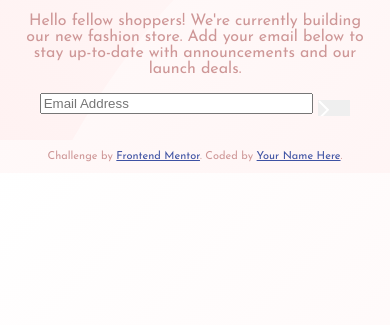
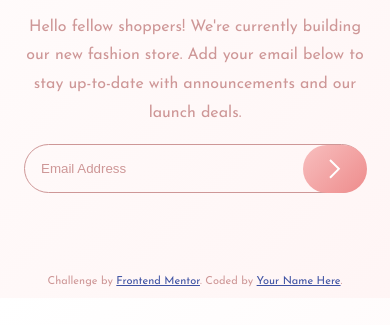
Before and after one commit to yuliia-p/coming-soon-page, a website: page index.html in a window 390 px wide. Shown: the part 509-834 px from the top of the page. Drawn offline with Linux system fonts and the light colour scheme.

Commit message:
mobile view

```diff
--- a/css/styles.css
+++ b/css/styles.css
@@ -10,9 +10,6 @@ body {
 
 .container {
   width: 100%;
-  background-image: url("../images/bg-pattern-desktop.svg");
-  background-repeat: no-repeat;
-  background-size: auto;
 }
 
 .text-content {
@@ -43,19 +40,41 @@ div.logo img {
 }
 
 input {
-  width: 80%;
+  width: 100%;
   text-align: start;
+  padding: 1rem;
+  background-color: transparent;
+  border-radius: 25px;
+  border-color: rgb(206, 151, 151);
+  border-style: solid;
+  border-width: 1px;
+}
+
+::placeholder {
+  color: rgb(206, 151, 151);
 }
 
 button {
-  padding: 0.5rem 1rem;
-  background-image: url("../images/icon-arrow.svg");
+  border: none;
+  background:
+    url("../images/icon-arrow.svg"),
+    linear-gradient(135deg, hsl(0deg, 80%, 86%), hsl(0deg, 74%, 74%));
   background-repeat: no-repeat;
-  border: none;
+  background-position-x: center;
+  background-position-y: center;
+  position: relative;
+  top: -48px;
+  left: 140px;
+  padding: 1.5rem 2rem;
+  border-radius: 25px;
 }
 
 @media screen and (min-width: 756px) {
   .container {
     margin: auto;
+
+    /* background-image: url("../images/bg-pattern-desktop.svg");
+      background-repeat: no-repeat;
+      background-size: auto; */
   }
 }
--- a/index.html
+++ b/index.html
@@ -35,7 +35,7 @@
           <p>Coming</p>
           <p>Soon</p>
         </div>
-        <p>Hello fellow shoppers! We're currently building our new fashion store.
+        <p style="line-height: 1.8rem;">Hello fellow shoppers! We're currently building our new fashion store.
         Add your email below to stay up-to-date with announcements and our launch deals.</p>
         <form action="submit">
           <input type="email" placeholder="Email Address">
```
